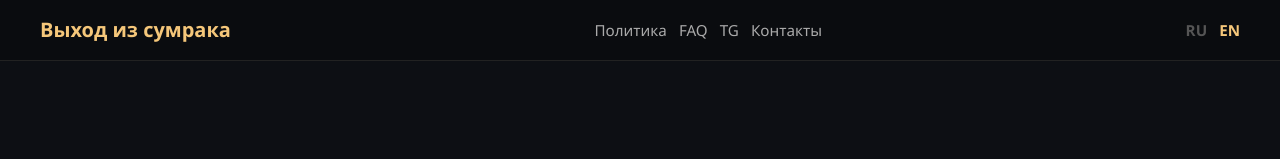
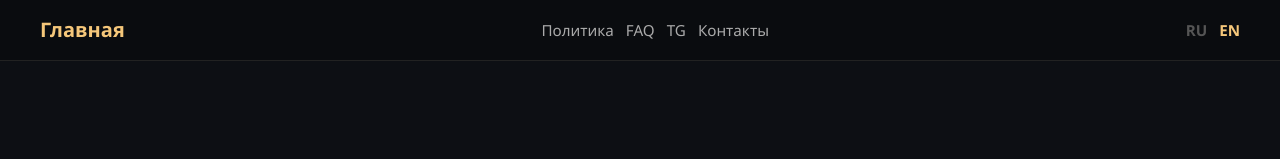
Before and after one commit to wmuragan11/wmuragan11.github.io, a plain HTML site: page index.html in a window 1280 px wide. Shown: the top 159 px of the page. Drawn offline with Linux system fonts and the light colour scheme.

Commit message:
Update index.html

```diff
--- a/index.html
+++ b/index.html
@@ -188,7 +188,7 @@
   <!-- Меню -->
   <header class="header">
     <nav class="menu">
-      <a href="index.html" class="logo">Выход из сумрака</a>
+      <a href="index.html" class="logo">Главная</a>
       <div class="nav-links">
         <a href="privacy.html">Политика </a>
         <a href="faq.html">FAQ</a>
```
